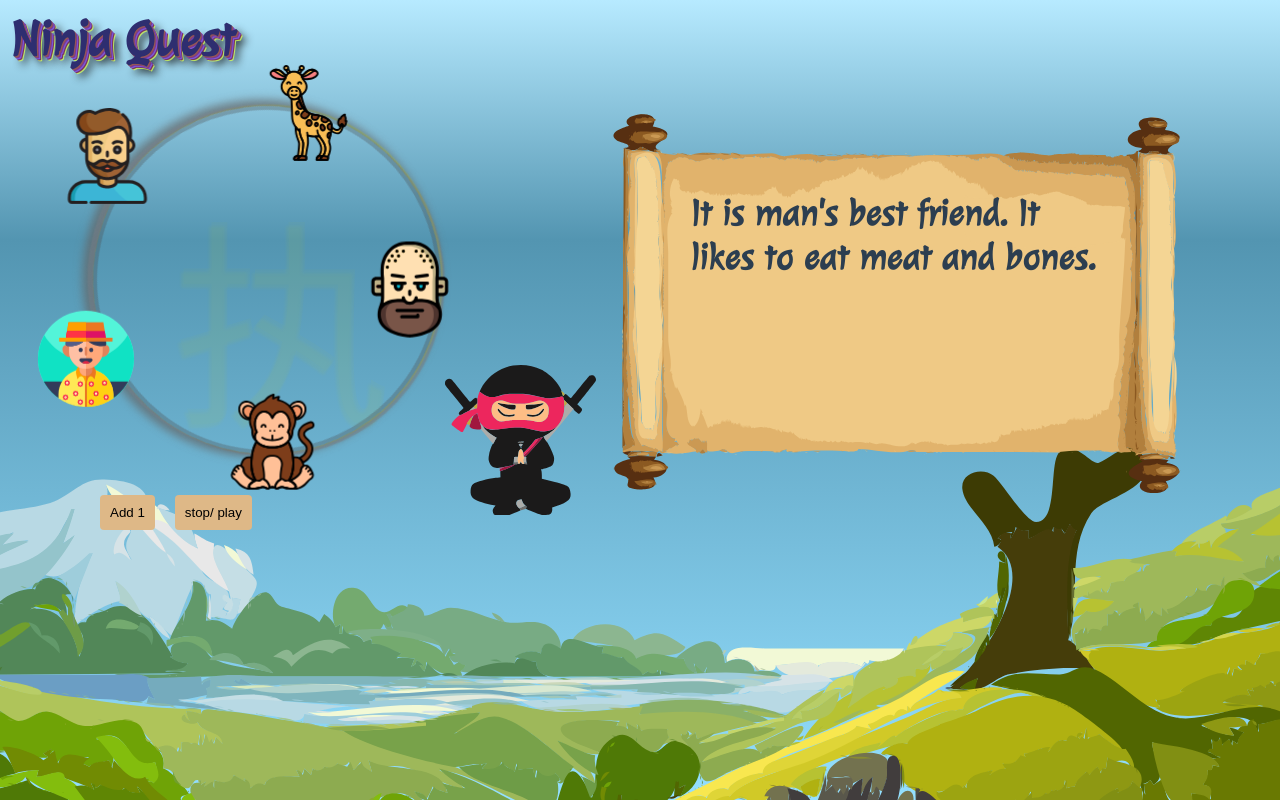
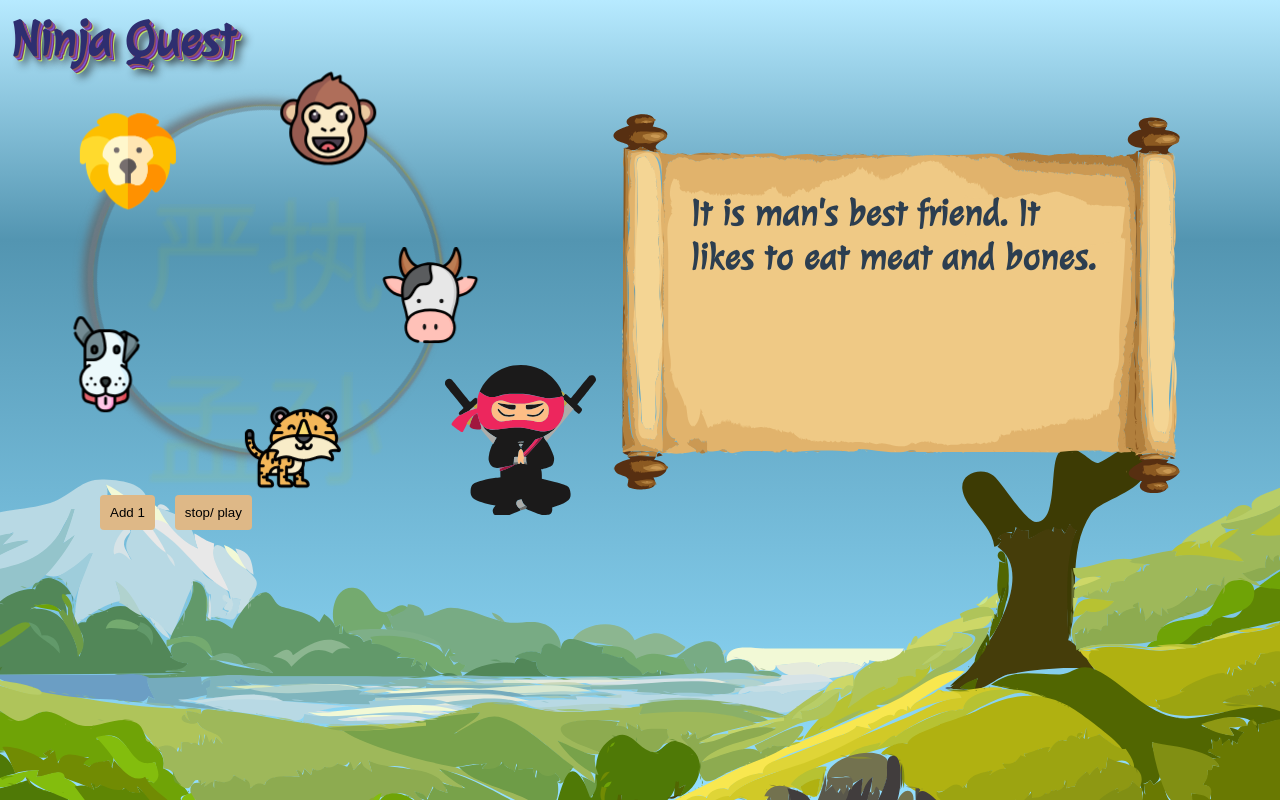
Before and after one commit to ChenPeleg/Ninjaquest, a Vue app: page / in a window 1280 px wide. Built offline with nearby package versions, Linux system fonts and the light colour scheme; a web font is replaced by a local one.

Commit message:
fixing radius size issue with the rotating answers

```diff
--- a/src/App.vue
+++ b/src/App.vue
@@ -28,7 +28,6 @@ export default {
     const url = "/allquestions.json";
     axios.get(url, { crossdomain: true }).then(res => {
       this.AllQuestions = res.data;
-      console.log(this.AllQuestions);
     });
   }
 };
--- a/src/components/AnswersCircle.vue
+++ b/src/components/AnswersCircle.vue
@@ -2,7 +2,7 @@
   <div id="answerscircle">
     <ul id="listOfAnswers" class="spin shadow" :class="{pause : ispaused}">
       <li
-        class="item trasition itembg"
+        class="item trasition"
         :class="{pause : ispaused}"
         v-for="(ans, index) in answers"
         :key="index"
@@ -36,7 +36,8 @@ export default {
       list.style.setProperty("--spinduration", `${this.spinDuration}s`);
       list.style.setProperty("--sizeOfwheel", `${this.sizeOfwheel}px`);
       this.updateLayout();
-    }, 0);
+      //setTimeout(() => this.updateLayout(), 300); // to get the radious good after the initial ordering
+    }, 100);
   },
   updated() {
     const newAnswers = [...this.answers]
@@ -66,8 +67,8 @@ export default {
       var radius = Number(width) / 2;
       const animationDelay = `${(angleOfContainer / 360) *
         -this.spinDuration}s`;
-      const itemSize = calcItemSize(width, fields.length) + "px";
-      container.style.setProperty("--sizeOfans", itemSize);
+      const itemSize = calcItemSize(width, fields.length);
+      container.style.setProperty("--sizeOfans", itemSize + "px");
 
       var angle = 0,
         step = (2 * Math.PI) / fields.length;
@@ -81,6 +82,18 @@ export default {
         );
         a.style.left = x + "px";
         a.style.top = y + "px";
+        a.dataset.ansnum === "1"
+          ? console.log(
+              "x",
+              x,
+              "y",
+              y,
+              "offHeight",
+              a.offsetHeight,
+              "offWidth",
+              a.offsetWidth
+            )
+          : null;
 
         if (updateNumber === +a.dataset.ansnum) {
           a.style.animationDelay = animationDelay;
@@ -108,7 +121,7 @@ export default {
   --sizeOfwheel: 340px;
   --spinduration: 12s;
   --numberOfAnswers: 7;
-  --sizeOfans: 60px;
+  --sizeOfans: 90px;
   //  calc(var(--sizeOfwheel) / (var(--numberOfAnswers) / 3.4));
   // position: relative;
   display: inline;
--- a/src/components/LetterInCircle.vue
+++ b/src/components/LetterInCircle.vue
@@ -9,9 +9,13 @@ export default {
   //props: {}
   computed: {
     currentLetter: function() {
-      const l = this.letters.length - 1;
-      const num = Math.floor(Math.random() * l);
-      return this.letters.charAt(num);
+      const l = this.letters.length - 4;
+      const num = Math.abs(Math.floor(Math.random() * l));
+
+      // return "春夏\n秋冬";
+      return (
+        this.letters.substr(num, 2) + "\n" + this.letters.substr(num + 2, 2)
+      );
     }
   },
   data: () => {
@@ -35,10 +39,10 @@ export default {
   opacity: 0.2;
   font-family: "MaShanZheng";
   font-weight: 300;
-  font-size: 220px;
+  font-size: 120px;
   position: absolute;
-  left: 23%;
-  top: 15%;
+  // left: 0%;
+  top: 17%;
   text-align: center;
   z-index: -1;
 }
--- a/src/components/MeditaionZone.vue
+++ b/src/components/MeditaionZone.vue
@@ -32,7 +32,7 @@ export default {
         return { id: e, image: `ans/avt (${e}).svg` };
       }),
       // 2, 3, 4, 5, 6, 7, 8
-      answers: [1, 2, 3, 4, 5].map(e => {
+      answers1: [1, 2, 3, 4].map(e => {
         return { id: e, image: `ans/avt (${e}).svg` };
       }),
       ispaused: false,
@@ -41,7 +41,7 @@ export default {
   },
   components: { AnswersCircle, Question },
   computed: {
-    answers1: function() {
+    answers: function() {
       const origin = this.AllQuestions.questions[this.questionNumber].answers;
       const baseUrl = this.AllQuestions.meta.baseUrl;
       const mapped = origin.map(o => {
```
